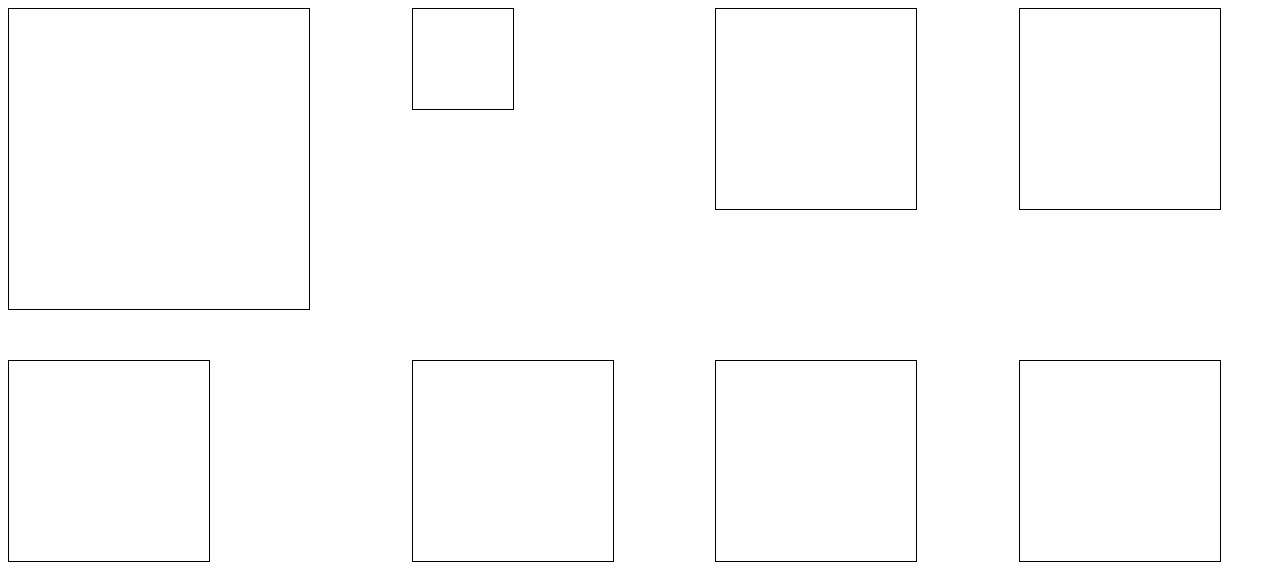
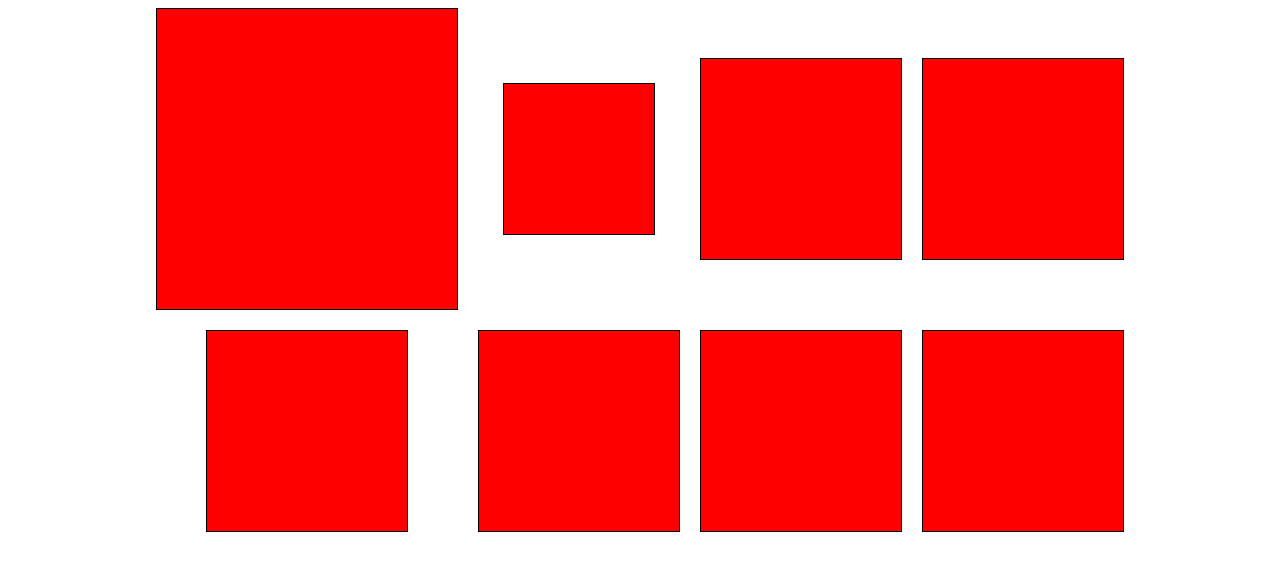
Before and after one commit to filipeestacio/grid-direction-aware, a React (Create React App) app: page / in a window 1280 px wide. Shown: the top 570 px of the page. Built offline with nearby package versions, Linux system fonts and the light colour scheme; the HTML template or start-up script is replaced by a standard one.

Commit message:
added opacity fade using react spring, not yet direction aware

```diff
--- a/package.json
+++ b/package.json
@@ -9,6 +9,7 @@
     "react": "^16.13.1",
     "react-dom": "^16.13.1",
     "react-scripts": "3.4.1",
+    "react-spring": "^8.0.27",
     "styled-components": "^5.1.1"
   },
   "scripts": {
--- a/src/components/Grid.js
+++ b/src/components/Grid.js
@@ -3,26 +3,21 @@ import styled from 'styled-components';
 import { Square } from './Square';
 
 const StyledGrid = styled.div`
-  width: auto;
+  margin: auto;
   display: grid;
   grid-template-columns: auto auto auto auto;
   grid-template-rows: auto auto;
-  grid-column-gap: 50px;
-  grid-row-gap: 50px;
+  grid-column-gap: 20px;
+  grid-row-gap: 20px;
+  justify-content: center;
 `;
 
 export const Grid = () => {
   return (
     <StyledGrid>
-      <Square
-        size="300px"
-        infoTitle="I am a title"
-        infoText="Lorem ipsum dolor sit amet, consectetur adipiscing"
-      >
-        Hello!
-      </Square>
-      <Square size="100px"></Square>
-      <Square></Square>
+      <Square size="300px">Hello!</Square>
+      <Square size="150px"></Square>
+      <Square caption={{ title: 'hello', text: 'Lorem' }}></Square>
       <Square></Square>
       <Square></Square>
       <Square></Square>
--- a/src/components/Square.js
+++ b/src/components/Square.js
@@ -1,35 +1,33 @@
 import React, { useState } from 'react';
 import styled from 'styled-components';
+import { animated, useSpring } from 'react-spring';
 
 const StyledSquare = styled.div`
   width: ${(props) => props.size || '200px'};
   height: ${(props) => props.size || '200px'};
   border: 1px solid black;
-  background: ${(props) => (props.movement === 'inTop' ? 'red' : '')};
+  justify-self: center;
+  align-self: center;
+  background: red;
+  perspective: 400px;
 `;
 
-const TextBox = styled.div.attrs((props) => ({
-  duration: '300ms',
-  timingFn: 'ease',
-  turquoise: '#1ABC9C',
-  wetAsphalt: '#34495E',
-  midnightBlue: '#2C3E50',
-  clouds: '#ECF0F1',
-}))`
-  transform: rotate3d(1, 0, 0, 90deg);
-
+const TextBox = styled(animated.div)`
   width: 100%;
   height: 100%;
-  padding: 20px;
+  background: green;
   position: absolute;
   top: 0;
   left: 0;
   border-radius: 4px;
   pointer-events: none;
-  background-color: transparentize(${(props) => props.turquoise}, 0.1);
+  h3,
+  p {
+    margin: 0;
+  }
 `;
 
-export const Square = ({ size }) => {
+export const Square = ({ size, caption = {} }) => {
   const [direction, setDirection] = useState();
 
   const getDirection = (event) => {
@@ -63,14 +61,26 @@ export const Square = ({ size }) => {
     setDirection(`${event.type}-${getDirection(event)}`);
   };
 
+  const motion = useSpring({
+    opacity:
+      direction === 'mouseenter-top' ||
+      direction === 'mouseenter-right' ||
+      direction === 'mouseenter-bottom' ||
+      direction === 'mouseenter-left'
+        ? 1
+        : 0,
+  });
+
   return (
     <StyledSquare
       size={size}
       onMouseEnter={(event) => mouseAction(event)}
       onMouseLeave={(event) => mouseAction(event)}
     >
-      {direction}
-      <TextBox>Caption goes here</TextBox>
+      <TextBox style={motion}>
+        <h3>{caption.title}</h3>
+        <p>{caption.text}</p>
+      </TextBox>
     </StyledSquare>
   );
 };
```
Also changed, not shown: 1 other file (tests, documents, lock files or other folders).
